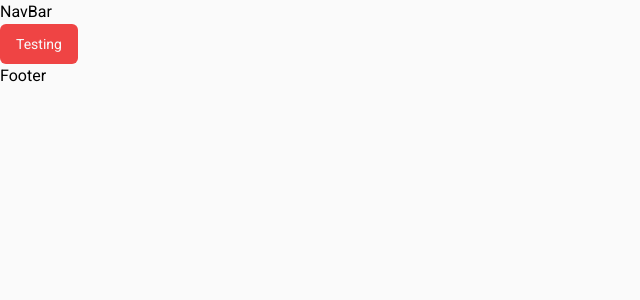
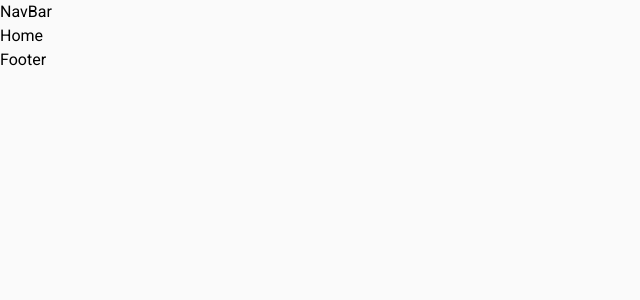
Before and after one commit to NhanNguyen20/gymhubforum_frontend, a Next.js app: page / in a window 1280 px wide. Shown: the top 300 px of the page, without its empty margins (0-640 px from the left). Built offline with nearby package versions, Linux system fonts and the light colour scheme.

Commit message:
fix setup

```diff
--- a/src/app/(user)/threads/page.tsx
+++ b/src/app/(user)/threads/page.tsx
@@ -1,7 +1,11 @@
 // contain threads as search results
+// import FormGroup from "@/components/FormGroup";
 
 export default function SearchResults({}) {
   return (
-    <>Thread results</>
-  )
-};
+    <>
+      Thread results
+      <div>{/* <FormGroup /> */}</div>
+    </>
+  );
+}
--- a/src/app/page.tsx
+++ b/src/app/page.tsx
@@ -1,13 +1,12 @@
-import { Button } from "@/components/ui/button";
 import NavBar from "@/components/NavBar";
 import Footer from "@/components/Footer";
 
 export default function Home() {
   return (
     <main>
-      <NavBar/>
-      <Button variant="destructive">Testing</Button>
-      <Footer/>
+      <NavBar />
+      Home
+      <Footer />
     </main>
   );
 }
--- /dev/null
+++ b/src/components/FormGroup.tsx
@@ -0,0 +1,45 @@
+// "use client";
+// import InputField from "./InputField";
+// import { LoginFormFields, SignupFormFields } from "@/constants";
+// import { useState } from "react";
+
+// // a handler to return specific field component
+
+// const FormGroup = () => {
+//   const [formData, setFormData] = useState("");
+
+//   // if expression for formType classification
+//   // const initialFormData = SignupFormFields.map((field) => {
+//   //   handleInputChange(field[2], field[3])
+//   // });
+
+//   const handleInputChange = (fieldName: string, newValue: string) => {
+//     setFormData((prevData) => ({
+//       ...prevData,
+//       [fieldName]: newValue,
+//     }));
+//   };
+
+//   return (
+//     <div>
+//       {/* form header to be dynamic here */}
+//       <h2 className="text-center my-3">Login Form</h2>
+
+//       {LoginFormFields.map((field, index) => (
+//         <InputField
+//           key={index}
+//           label={field[0]}
+//           type={field[1]}
+//           name={field[2]}
+//           value={formData.value || field[3]}
+//           placeholder={field[4]}
+//           onChange={() => {
+//             handleInputChange;
+//           }}
+//         />
+//       ))}
+//     </div>
+//   );
+// };
+
+// export default FormGroup;
--- a/src/components/ui/button.tsx
+++ /dev/null
@@ -1,56 +0,0 @@
-import * as React from "react";
-import { Slot } from "@radix-ui/react-slot";
-import { cva, type VariantProps } from "class-variance-authority";
-
-import { cn } from "@/lib/utils";
-
-const buttonVariants = cva(
-  "inline-flex items-center justify-center whitespace-nowrap rounded-md text-sm font-medium ring-offset-background transition-colors focus-visible:outline-none focus-visible:ring-2 focus-visible:ring-ring focus-visible:ring-offset-2 disabled:pointer-events-none disabled:opacity-50",
-  {
-    variants: {
-      variant: {
-        default: "bg-primary text-primary-foreground hover:bg-primary/90",
-        destructive:
-          "bg-destructive text-destructive-foreground hover:bg-destructive/90",
-        outline:
-          "border border-input bg-background hover:bg-accent hover:text-accent-foreground",
-        secondary:
-          "bg-secondary text-secondary-foreground hover:bg-secondary/80",
-        ghost: "hover:bg-accent hover:text-accent-foreground",
-        link: "text-primary underline-offset-4 hover:underline",
-      },
-      size: {
-        default: "h-10 px-4 py-2",
-        sm: "h-9 rounded-md px-3",
-        lg: "h-11 rounded-md px-8",
-        icon: "h-10 w-10",
-      },
-    },
-    defaultVariants: {
-      variant: "default",
-      size: "default",
-    },
-  }
-);
-
-export interface ButtonProps
-  extends React.ButtonHTMLAttributes<HTMLButtonElement>,
-    VariantProps<typeof buttonVariants> {
-  asChild?: boolean;
-}
-
-const Button = React.forwardRef<HTMLButtonElement, ButtonProps>(
-  ({ className, variant, size, asChild = false, ...props }, ref) => {
-    const Comp = asChild ? Slot : "button";
-    return (
-      <Comp
-        className={cn(buttonVariants({ variant, size, className }))}
-        ref={ref}
-        {...props}
-      />
-    );
-  }
-);
-Button.displayName = "Button";
-
-export { Button, buttonVariants };
--- a/src/constants/index.ts
+++ b/src/constants/index.ts
@@ -0,0 +1,12 @@
+// label, type, name, value, placeholder
+
+export const LoginFormFields = [
+    ['Username', 'text', 'username', '', 'Enter your username'],
+    ['Password', 'password', 'password', '', 'Enter your password']
+]
+
+export const SignupFormFields = [
+    ['Email', 'email', 'email', '', 'Enter your email'],
+    ['Username', 'text', 'username', '', 'Enter your username'],
+    ['Password', 'password', 'password', '', 'Enter your password']
+]
--- a/src/lib/utils.ts
+++ /dev/null
@@ -1,6 +0,0 @@
-import { type ClassValue, clsx } from "clsx"
-import { twMerge } from "tailwind-merge"
-
-export function cn(...inputs: ClassValue[]) {
-  return twMerge(clsx(inputs))
-}
--- a/src/styles/globals.css
+++ b/src/styles/globals.css
@@ -2,81 +2,26 @@
 @tailwind components;
 @tailwind utilities;
 
-@layer base {
+:root {
+  --foreground-rgb: 0, 0, 0;
+  --background: #FAFAFA;
+}
+
+@media (prefers-color-scheme: dark) {
   :root {
-    --background: 0 0% 100%;
-    --foreground: 222.2 84% 4.9%;
-    --card: 0 0% 100%;
-    --card-foreground: 222.2 84% 4.9%;
-    --popover: 0 0% 100%;
-    --popover-foreground: 222.2 84% 4.9%;
-    --primary: 222.2 47.4% 11.2%;
-    --primary-foreground: 210 40% 98%;
-    --secondary: 210 40% 96.1%;
-    --secondary-foreground: 222.2 47.4% 11.2%;
-    --muted: 210 40% 96.1%;
-    --muted-foreground: 215.4 16.3% 46.9%;
-    --accent: 210 40% 96.1%;
-    --accent-foreground: 222.2 47.4% 11.2%;
-    --destructive: 0 84.2% 60.2%;
-    --destructive-foreground: 210 40% 98%;
-    --border: 214.3 31.8% 91.4%;
-    --input: 214.3 31.8% 91.4%;
-    --ring: 222.2 84% 4.9%;
-    --radius: 0.5rem;
-    --chart-1: 12 76% 61%;
-    --chart-2: 173 58% 39%;
-    --chart-3: 197 37% 24%;
-    --chart-4: 43 74% 66%;
-    --chart-5: 27 87% 67%;
-
-    --palette-background: #FAFAFA;
-    --palette-white: #FFFFFF;
-    --palette-gray: #7A7A7A;
-    --palette-dark-gray: #4E4E56;
-    --palette-black: #333333;
-    --palette-red: #EF503B;
-    --palette-blue: #486CEB;
-    --palette-orange: #DF6A29;
-  }
-
-  .dark {
-    --background: 222.2 84% 4.9%;
-    --foreground: 210 40% 98%;
-    --card: 222.2 84% 4.9%;
-    --card-foreground: 210 40% 98%;
-    --popover: 222.2 84% 4.9%;
-    --popover-foreground: 210 40% 98%;
-    --primary: 210 40% 98%;
-    --primary-foreground: 222.2 47.4% 11.2%;
-    --secondary: 217.2 32.6% 17.5%;
-    --secondary-foreground: 210 40% 98%;
-    --muted: 217.2 32.6% 17.5%;
-    --muted-foreground: 215 20.2% 65.1%;
-    --accent: 217.2 32.6% 17.5%;
-    --accent-foreground: 210 40% 98%;
-    --destructive: 0 62.8% 30.6%;
-    --destructive-foreground: 210 40% 98%;
-    --border: 217.2 32.6% 17.5%;
-    --input: 217.2 32.6% 17.5%;
-    --ring: 212.7 26.8% 83.9%;
-    --chart-1: 220 70% 50%;
-    --chart-2: 160 60% 45%;
-    --chart-3: 30 80% 55%;
-    --chart-4: 280 65% 60%;
-    --chart-5: 340 75% 55%;
+    --foreground-rgb: 255, 255, 255;
+    --background-start-rgb: 0, 0, 0;
+    --background-end-rgb: 0, 0, 0;
   }
 }
 
-/* @layer base {
-  * {
-    @apply border-border;
+body {
+  color: rgb(var(--foreground-rgb));
+  background: var(--background)
+}
+
+@layer utilities {
+  .text-balance {
+    text-wrap: balance;
   }
-  body {
-    @apply bg-background text-foreground;
-  }
-} */
-
-html {
-  background-color: var(--palette-background);
 }
--- a/tailwind.config.ts
+++ b/tailwind.config.ts
@@ -1,80 +1,20 @@
-import type { Config } from "tailwindcss"
+import type { Config } from "tailwindcss";
 
-const config = {
-  darkMode: ["class"],
+const config: Config = {
   content: [
-    './pages/**/*.{ts,tsx}',
-    './components/**/*.{ts,tsx}',
-    './app/**/*.{ts,tsx}',
-    './src/**/*.{ts,tsx}',
-	],
-  prefix: "",
+    "./src/pages/**/*.{js,ts,jsx,tsx,mdx}",
+    "./src/components/**/*.{js,ts,jsx,tsx,mdx}",
+    "./src/app/**/*.{js,ts,jsx,tsx,mdx}",
+  ],
   theme: {
-    container: {
-      center: true,
-      padding: "2rem",
-      screens: {
-        "2xl": "1400px",
-      },
-    },
     extend: {
-      colors: {
-        border: "hsl(var(--border))",
-        input: "hsl(var(--input))",
-        ring: "hsl(var(--ring))",
-        background: "hsl(var(--background))",
-        foreground: "hsl(var(--foreground))",
-        primary: {
-          DEFAULT: "hsl(var(--primary))",
-          foreground: "hsl(var(--primary-foreground))",
-        },
-        secondary: {
-          DEFAULT: "hsl(var(--secondary))",
-          foreground: "hsl(var(--secondary-foreground))",
-        },
-        destructive: {
-          DEFAULT: "hsl(var(--destructive))",
-          foreground: "hsl(var(--destructive-foreground))",
-        },
-        muted: {
-          DEFAULT: "hsl(var(--muted))",
-          foreground: "hsl(var(--muted-foreground))",
-        },
-        accent: {
-          DEFAULT: "hsl(var(--accent))",
-          foreground: "hsl(var(--accent-foreground))",
-        },
-        popover: {
-          DEFAULT: "hsl(var(--popover))",
-          foreground: "hsl(var(--popover-foreground))",
-        },
-        card: {
-          DEFAULT: "hsl(var(--card))",
-          foreground: "hsl(var(--card-foreground))",
-        },
-      },
-      borderRadius: {
-        lg: "var(--radius)",
-        md: "calc(var(--radius) - 2px)",
-        sm: "calc(var(--radius) - 4px)",
-      },
-      keyframes: {
-        "accordion-down": {
-          from: { height: "0" },
-          to: { height: "var(--radix-accordion-content-height)" },
-        },
-        "accordion-up": {
-          from: { height: "var(--radix-accordion-content-height)" },
-          to: { height: "0" },
-        },
-      },
-      animation: {
-        "accordion-down": "accordion-down 0.2s ease-out",
-        "accordion-up": "accordion-up 0.2s ease-out",
+      backgroundImage: {
+        "gradient-radial": "radial-gradient(var(--tw-gradient-stops))",
+        "gradient-conic":
+          "conic-gradient(from 180deg at 50% 50%, var(--tw-gradient-stops))",
       },
     },
   },
-  plugins: [require("tailwindcss-animate")],
-} satisfies Config
-
-export default config
+  plugins: [],
+};
+export default config;
```
Also changed, not shown: package.json (+3 -7 lines), src/components/InputField.tsx (added, +44 -0 lines), components.json (deleted), 1 other file (tests, documents, lock files or other folders).
